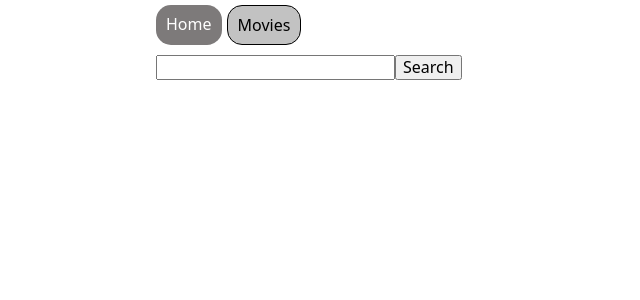
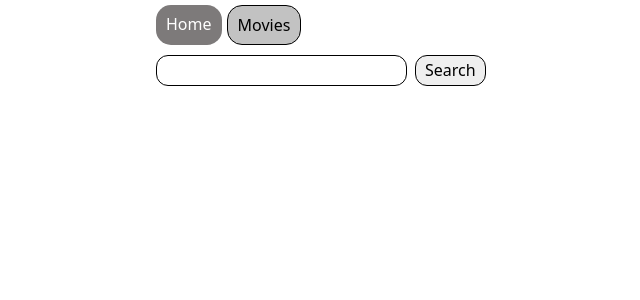
Before and after one commit to d3nnys/react, a React (Vite) app: page /movies in a window 1280 px wide. Shown: the top 300 px of the page, without its empty margins (44-684 px from the left). Built offline with nearby package versions, Linux system fonts and the light colour scheme.

Commit message:
05 movies page

```diff
--- a/src/Pages/MoviesPage/MoviesPage.jsx
+++ b/src/Pages/MoviesPage/MoviesPage.jsx
@@ -3,54 +3,55 @@ import css from './MoviesPage.module.css';
 import { getMovieBySearch } from '../../movies-api.js';
 import MovieList from '../../components/MovieList/MovieList.jsx';
 import Loader from '../../components/Loader/Loader.jsx';
+import { useSearchParams } from 'react-router-dom';
 
 export default function MoviesPage() {
   const [movies, setMovies] = useState([]);
   const [loading, setLoading] = useState(false);
   const [error, setError] = useState(false);
+  const [page, setPage] = useState(1);
 
-  // useEffect(() => {
-  //   async function getMovieSearch() {
-  //     try {
-  //       setError(false);
-  //       setLoading(true);
-  //       const data = await getMovieBySearch();
-  //       setMovies(data);
-  //     } catch (error) {
-  //       setError(true);
-  //     } finally {
-  //       setLoading(false);
-  //     }
-  //   }
+  const [searchParams, setSearchParams] = useSearchParams();
+  const isNewQuery = searchParams.get('query') ?? '';
 
-  //   getMovieSearch();
-  // }, []);
+  useEffect(() => {
+    if (!isNewQuery) return;
 
-  const handleSubmit = evt => {
-    evt.preventDefault();
-
-    const form = evt.currentTarget;
-    const querySearch = form.elements.query.value.trim();
-    form.reset();
-    if (!querySearch) return;
-
+    async function getMovieSearch() {
       try {
         setError(false);
         setLoading(true);
-      const data = getMovieBySearch(querySearch);
-      setMovies(data);
+        const data = await getMovieBySearch(isNewQuery, page);
+        setMovies(data.results);
       } catch (error) {
         setError(true);
       } finally {
         setLoading(false);
       }
+    }
+
+    getMovieSearch();
+  }, [isNewQuery, page]);
+
+  const handleSubmit = event => {
+    event.preventDefault();
+    const inputQuery = event.target.elements.query.value.trim();
+    if (!inputQuery) return;
+    searchParams.set('query', inputQuery);
+    setSearchParams(searchParams);
+
+    setMovies([]);
+    setPage(1);
+    event.target.reset();
   };
 
   return (
     <div>
-      <form onSubmit={handleSubmit}>
-        <input type="text" name="query" />
-        <button type="submit">Search</button>
+      <form className={css.form} onSubmit={handleSubmit}>
+        <input className={css.input} type="text" name="query" autoFocus />
+        <button className={css.btn} type="submit">
+          Search
+        </button>
       </form>
       {movies.length > 0 && <MovieList movies={movies} />}
       {loading && <Loader />}
--- a/src/Pages/MoviesPage/MoviesPage.module.css
+++ b/src/Pages/MoviesPage/MoviesPage.module.css
@@ -0,0 +1,23 @@
+.form {
+  display: flex;
+  align-items: center;
+  gap: 8px;
+  margin-bottom: 20px;
+}
+
+.btn {
+  outline: none;
+  border: 1px solid black;
+  border-radius: 12px;
+  padding: 5px 9px;
+  width: fit-content;
+  min-width: 10px;
+  min-height: 30.4px;
+}
+
+.input {
+  padding: 5px 9px;
+  border-radius: 12px;
+  outline: none;
+  border: 1px solid black;
+}
--- a/src/movies-api.js
+++ b/src/movies-api.js
@@ -3,11 +3,6 @@ import axios from 'axios';
 axios.defaults.baseURL = 'https://api.themoviedb.org';
 
 const options = {
-  // params: {
-  //   include_adult: false,
-  //   language: 'en-US',
-  //   page: 1,
-  // },
   headers: {
     accept: 'application/json',
     Authorization:
@@ -20,10 +15,14 @@ export const getMovies = async () => {
   return response.data;
 };
 
-export const getMovieBySearch = async ({ query, page }) => {
-  const response = await axios.get('/3/search/movie', options, {
-    query: query,
-    page: page,
+export const getMovieBySearch = async (query, page) => {
+  const response = await axios.get('/3/search/movie', {
+    ...options,
+    params: {
+      query: query,
+      page: page,
+      language: 'en-US',
+    },
   });
   return response.data;
 };
```
Lines whose indentation alone changed are shown as unchanged.
